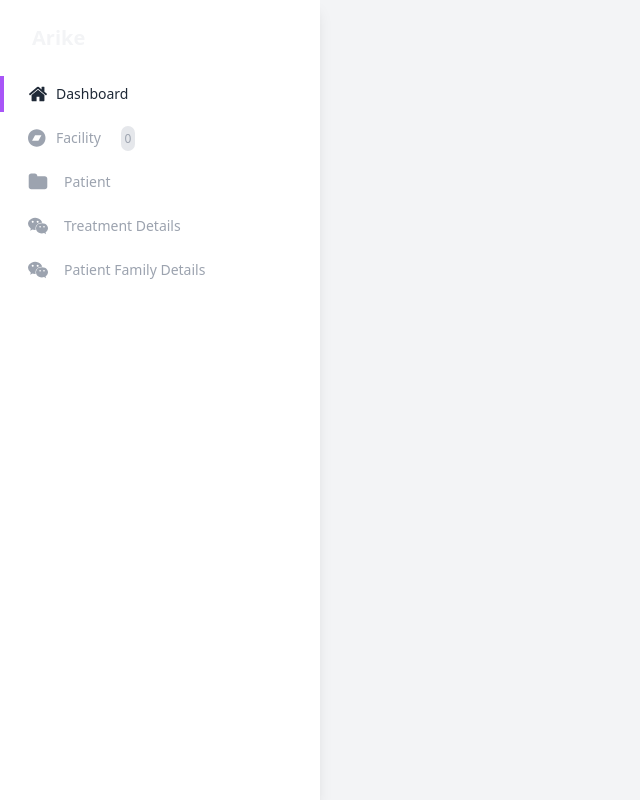
After one commit to syedareehaquasar/Arike, a Django app: template templates/pannel.html in a window 1280 px wide. The commit adds this page. Shown: the whole page, without its empty margins (0-640 px from the left). Run offline with Django 3.2, Linux system fonts and the light colour scheme; the template is opened without the code that fills it, so the values that code supplies are empty; some libraries are stand-ins or nearby versions.

Commit message:
dashboard and backbone for applicatoion

```diff
--- a/arike/urls.py
+++ b/arike/urls.py
@@ -15,12 +15,14 @@ Including another URLconf
 """
 from django.contrib import admin
 from django.urls import path
+from django.contrib.auth.views import LogoutView
 
 from management.views import UserCreateView, UserLoginView, Dashboard
 
 urlpatterns = [
     path('admin/', admin.site.urls),
     path("user/", UserCreateView.as_view()),
-    path("login/", UserLoginView.as_view()),
-    path("dash/", Dashboard.as_view())
+    path("user/login/", UserLoginView.as_view()),
+    path("dashboard/", Dashboard.as_view()),
+    path("user/logout/", LogoutView.as_view()),
 ]
--- a/management/views.py
+++ b/management/views.py
@@ -1,6 +1,6 @@
 from django.shortcuts import render
 from django.views.generic.edit import CreateView, UpdateView
-from django.contrib.auth.views import LoginView, LogoutView
+from django.contrib.auth.views import LoginView
 from django.views.generic import ListView, TemplateView
 
 from .forms import MyUserCreationForm, CustomAuthenticationForm
@@ -21,6 +21,8 @@ class UserLoginView(LoginView):
 class Dashboard(TemplateView):
     template_name = "dashboard.html"
 
+class Pannel(TemplateView):
+    template_name = "pannel.html"
 
 class facilityCreationView(CreateView):
     pass
--- a/templates/base.html
+++ b/templates/base.html
@@ -1,18 +1,21 @@
 <!DOCTYPE html>
 <html lang="en">
+
 <head>
     <meta charset="UTF-8">
     <meta name="viewport" content="width=device-width, initial-scale=1.0">
     <title>Arike: Your all in one health application</title>
     <script src="https://cdn.tailwindcss.com"></script>
-        <script defer src="https://use.fontawesome.com/releases/v5.15.4/js/all.js" integrity="sha384-rOA1PnstxnOBLzCLMcre8ybwbTmemjzdNlILg8O7z1lUkLXozs4DHonlDtnE7fpc" crossorigin="anonymous"></script>
+    <script defer src="https://use.fontawesome.com/releases/v5.15.4/js/all.js"
+        integrity="sha384-rOA1PnstxnOBLzCLMcre8ybwbTmemjzdNlILg8O7z1lUkLXozs4DHonlDtnE7fpc"
+        crossorigin="anonymous"></script>
 </head>
+
 <body>
-        <div class="flex items-center justify-center">
-            <div class="p-20">
+    <main class="bg-gray-100 dark:bg-gray-800 h-screen overflow-hidden relative text-gray-100">
         {% block content %}
         {% endblock %}
-            </div>
-        </div>
+    </main>
 </body>
+
 </html>
--- /dev/null
+++ b/templates/pannel.html
@@ -0,0 +1,91 @@
+{% extends "base.html" %} {% block content %}
+<div class="flex items-start justify-between">
+    <div class="h-screen hidden lg:block shadow-lg relative w-80">
+        <div class="bg-white h-full dark:bg-gray-700">
+            <div class="flex items-center justify-start pt-6 ml-8">
+                <p class="font-bold dark:text-white text-xl">
+                    Arike
+                </p>
+            </div>
+            <nav class="mt-6">
+                <div>
+                    <a class="w-full text-gray-800 dark:text-white flex items-center pl-6 p-2 my-2 transition-colors duration-200 justify-start border-l-4 border-purple-500"
+                        href="#">
+                        <span class="text-left">
+                            <svg width="20" height="20" fill="currentColor" viewBox="0 0 1792 1792"
+                                xmlns="http://www.w3.org/2000/svg">
+                                <path
+                                    d="M1472 992v480q0 26-19 45t-45 19h-384v-384h-256v384h-384q-26 0-45-19t-19-45v-480q0-1 .5-3t.5-3l575-474 575 474q1 2 1 6zm223-69l-62 74q-8 9-21 11h-3q-13 0-21-7l-692-577-692 577q-12 8-24 7-13-2-21-11l-62-74q-8-10-7-23.5t11-21.5l719-599q32-26 76-26t76 26l244 204v-195q0-14 9-23t23-9h192q14 0 23 9t9 23v408l219 182q10 8 11 21.5t-7 23.5z">
+                                </path>
+                            </svg>
+                        </span>
+                        <span class="mx-2 text-sm font-normal">
+                            Dashboard
+                        </span>
+                    </a>
+                    <a class="w-full text-gray-400 flex items-center pl-6 p-2 my-2 transition-colors duration-200 justify-start hover:text-gray-800 border-l-4 border-transparent"
+                        href="#">
+                        <span class="text-left">
+                            <svg width="20" height="20" fill="currentColor" viewBox="0 0 2048 1792"
+                                xmlns="http://www.w3.org/2000/svg">
+                                <path
+                                    d="M1070 1178l306-564h-654l-306 564h654zm722-282q0 182-71 348t-191 286-286 191-348 71-348-71-286-191-191-286-71-348 71-348 191-286 286-191 348-71 348 71 286 191 191 286 71 348z">
+                                </path>
+                            </svg>
+                        </span>
+                        <span class="mx-2 text-sm font-normal">
+                            Facility
+                            <span class="p-1 ml-4 rounded-lg w-4 h-2 bg-gray-200 text-gray-400 text-xs">
+                                0
+                            </span>
+                        </span>
+                    </a>
+                    <a class="w-full text-gray-400 flex items-center pl-6 p-2 my-2 transition-colors duration-200 justify-start hover:text-gray-800 border-l-4 border-transparent"
+                        href="#">
+                        <span class="text-left">
+                            <svg width="20" height="20" fill="currentColor" viewBox="0 0 1792 1792"
+                                xmlns="http://www.w3.org/2000/svg">
+                                <path
+                                    d="M1728 608v704q0 92-66 158t-158 66h-1216q-92 0-158-66t-66-158v-960q0-92 66-158t158-66h320q92 0 158 66t66 158v32h672q92 0 158 66t66 158z">
+                                </path>
+                            </svg>
+                        </span>
+                        <span class="mx-4 text-sm font-normal">
+                            Patient
+                        </span>
+                    </a>
+                    <a class="w-full text-gray-400 flex items-center pl-6 p-2 my-2 transition-colors duration-200 justify-start hover:text-gray-800 border-l-4 border-transparent"
+                        href="#">
+                        <span class="text-left">
+                            <svg width="20" height="20" fill="currentColor" viewBox="0 0 2048 1792"
+                                xmlns="http://www.w3.org/2000/svg">
+                                <path
+                                    d="M580 461q0-41-25-66t-66-25q-43 0-76 25.5t-33 65.5q0 39 33 64.5t76 25.5q41 0 66-24.5t25-65.5zm743 507q0-28-25.5-50t-65.5-22q-27 0-49.5 22.5t-22.5 49.5q0 28 22.5 50.5t49.5 22.5q40 0 65.5-22t25.5-51zm-236-507q0-41-24.5-66t-65.5-25q-43 0-76 25.5t-33 65.5q0 39 33 64.5t76 25.5q41 0 65.5-24.5t24.5-65.5zm635 507q0-28-26-50t-65-22q-27 0-49.5 22.5t-22.5 49.5q0 28 22.5 50.5t49.5 22.5q39 0 65-22t26-51zm-266-397q-31-4-70-4-169 0-311 77t-223.5 208.5-81.5 287.5q0 78 23 152-35 3-68 3-26 0-50-1.5t-55-6.5-44.5-7-54.5-10.5-50-10.5l-253 127 72-218q-290-203-290-490 0-169 97.5-311t264-223.5 363.5-81.5q176 0 332.5 66t262 182.5 136.5 260.5zm592 561q0 117-68.5 223.5t-185.5 193.5l55 181-199-109q-150 37-218 37-169 0-311-70.5t-223.5-191.5-81.5-264 81.5-264 223.5-191.5 311-70.5q161 0 303 70.5t227.5 192 85.5 263.5z">
+                                </path>
+                            </svg>
+                        </span>
+                        <span class="mx-4 text-sm font-normal">
+                            Treatment Details
+                        </span>
+                    </a>
+                    <a class="w-full text-gray-400 flex items-center pl-6 p-2 my-2 transition-colors duration-200 justify-start hover:text-gray-800 border-l-4 border-transparent"
+                        href="#">
+                        <span class="text-left">
+                            <svg width="20" height="20" fill="currentColor" viewBox="0 0 2048 1792"
+                                xmlns="http://www.w3.org/2000/svg">
+                                <path
+                                    d="M580 461q0-41-25-66t-66-25q-43 0-76 25.5t-33 65.5q0 39 33 64.5t76 25.5q41 0 66-24.5t25-65.5zm743 507q0-28-25.5-50t-65.5-22q-27 0-49.5 22.5t-22.5 49.5q0 28 22.5 50.5t49.5 22.5q40 0 65.5-22t25.5-51zm-236-507q0-41-24.5-66t-65.5-25q-43 0-76 25.5t-33 65.5q0 39 33 64.5t76 25.5q41 0 65.5-24.5t24.5-65.5zm635 507q0-28-26-50t-65-22q-27 0-49.5 22.5t-22.5 49.5q0 28 22.5 50.5t49.5 22.5q39 0 65-22t26-51zm-266-397q-31-4-70-4-169 0-311 77t-223.5 208.5-81.5 287.5q0 78 23 152-35 3-68 3-26 0-50-1.5t-55-6.5-44.5-7-54.5-10.5-50-10.5l-253 127 72-218q-290-203-290-490 0-169 97.5-311t264-223.5 363.5-81.5q176 0 332.5 66t262 182.5 136.5 260.5zm592 561q0 117-68.5 223.5t-185.5 193.5l55 181-199-109q-150 37-218 37-169 0-311-70.5t-223.5-191.5-81.5-264 81.5-264 223.5-191.5 311-70.5q161 0 303 70.5t227.5 192 85.5 263.5z">
+                                </path>
+                            </svg>
+                        </span>
+                        <span class="mx-4 text-sm font-normal">
+                            Patient Family Details
+                        </span>
+                    </a>
+                </div>
+            </nav>
+        </div>
+    </div>
+    {% block right %} {% endblock right %}
+</div>
+{% endblock content %}
--- a/templates/user/signup.html
+++ b/templates/user/signup.html
@@ -20,10 +20,10 @@
 
 		{% csrf_token %}
 		<button
-			class="bg-red-500 hover:bg-red-700 text-white font-medium py-2 px-4 rounded-md font-base text-center mt-2 w-full">
+			class="bg-purple-500 hover:bg-purple-700 text-white font-medium py-2 px-4 rounded-md font-base text-center mt-2 w-full">
 			Signup
 		</button>
-		<i class="mt-2 text-base text-center text-gray-600 py-1">Already Registered? <a class="text-red-600"
+		<i class="mt-2 text-base text-center text-gray-600 py-1">Already Registered? <a class="text-purple-600"
 				href="/login/">Login</a></i>
 	</div>
 </form>
```
Also changed, not shown: templates/dashboard.html (+55 -43 lines), templates/user/login.html (+5 -5 lines). Lines whose indentation alone changed are shown as unchanged.
